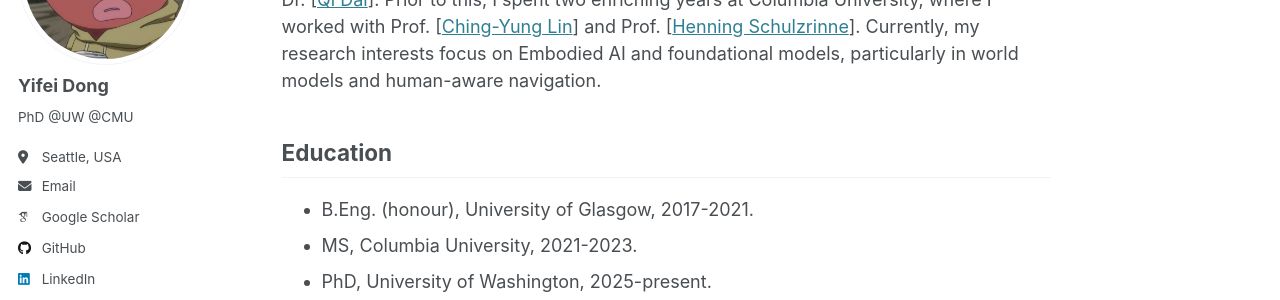
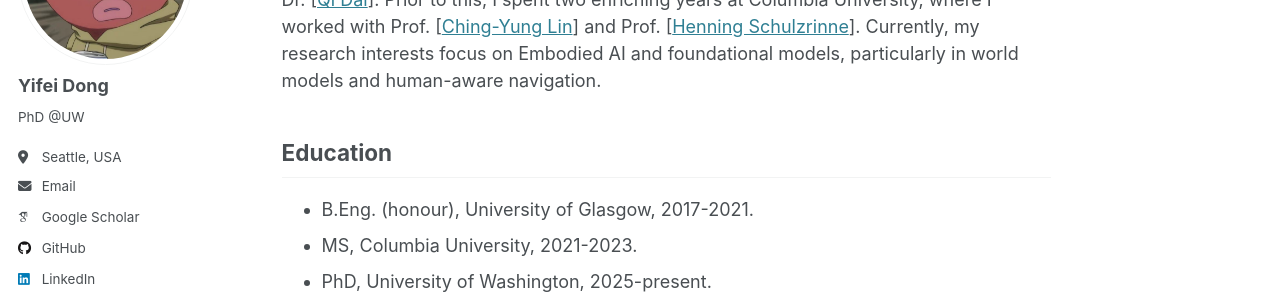
Before and after one commit to F1y1113/yifeidong, a Jekyll site: the page built from _pages/about.md, in a window 1280 px wide. Shown: the part 209-509 px from the top of the page. Built offline with Jekyll 4.4.1, drawn with Linux system fonts in a browser that asks for light colours; some web fonts are replaced.

Commit message:
Update _config.yml

```diff
--- a/_config.yml
+++ b/_config.yml
@@ -25,7 +25,7 @@ author:
   avatar           : "yifei.png"
   name             : "Yifei Dong"
   pronouns         : # example: "she/her"
-  bio              : "PhD @UW @CMU"
+  bio              : "PhD @UW"
   location         : "Seattle, USA"
   employer         :
   uri              : # URL
```
